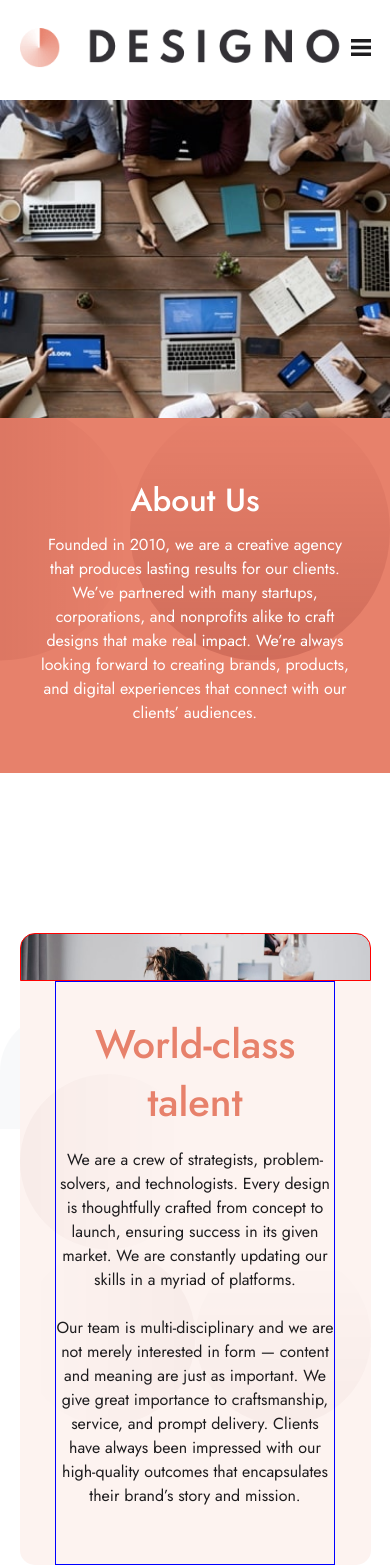
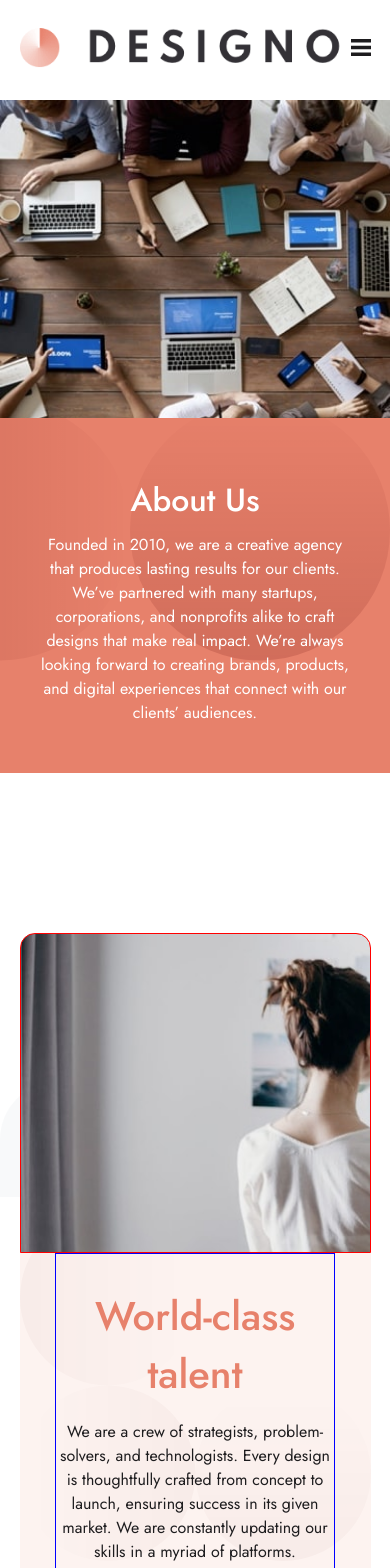
Before and after one commit to SJellen/designo, a Next.js app: page /about in a window 390 px wide. Shown: the top 1568 px of the page. Built offline with nearby package versions, Linux system fonts and the light colour scheme.

Commit message:
change on sizing of hero and talent containers

```diff
--- a/styles/About/Hero.module.scss
+++ b/styles/About/Hero.module.scss
@@ -46,7 +46,7 @@
     .container {
         width: 90%;
         flex-direction: column-reverse;
-        height: 632px;
+        height: auto;
         background-image: url("../../public/assets/about/desktop/bg-pattern-hero-about-desktop.svg");
         background-repeat: no-repeat;
         background-size: 100%;
--- a/styles/About/Talent.module.scss
+++ b/styles/About/Talent.module.scss
@@ -57,7 +57,7 @@
     .container {
         width: 90%;
         flex-direction: column;
-        height: 632px;
+        height: auto;
         background-size: 100%;
         background-position-y: center;
         background-position-x: left;
```
